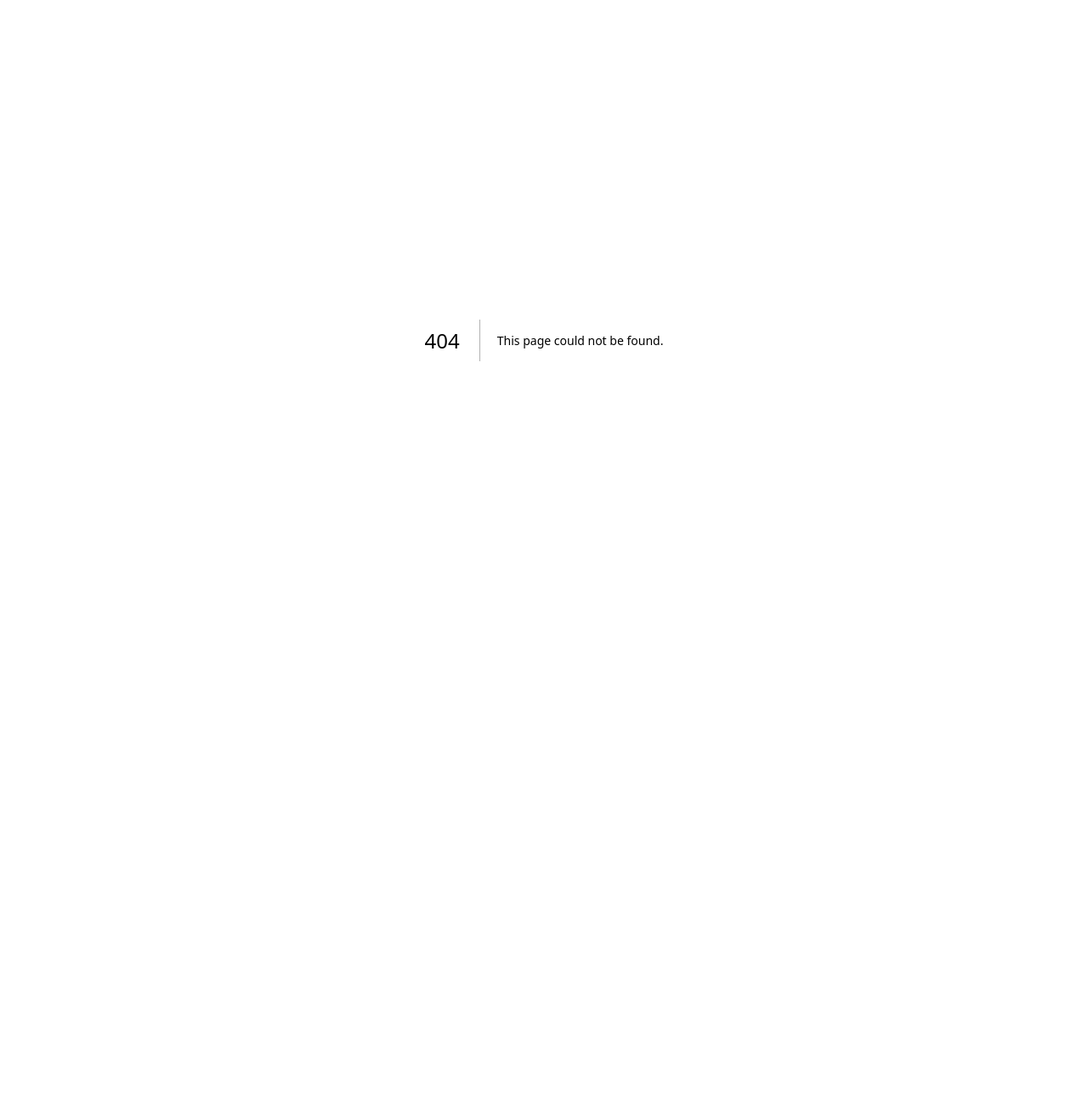
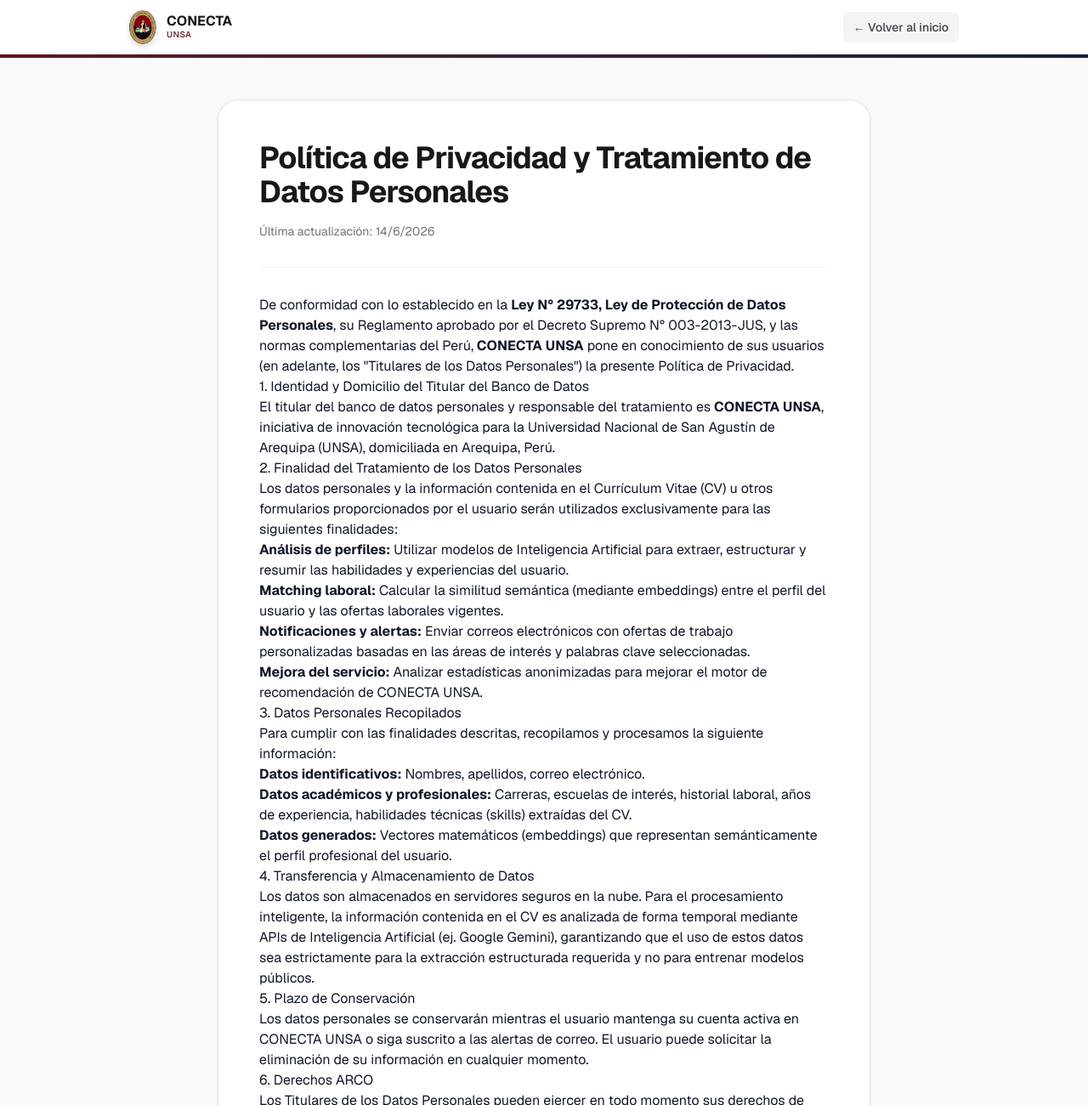
Before and after one commit to Jonathanisbavk/hackathon-unsa-desafio1, a Next.js app: page /politicas-de-privacidad in a window 1280 px wide. Before the commit this address had no page. Shown: the top 1300 px of the page at 85% size. Before the commit the page ends 800 px from the top, so only its background shows below. Built offline with nearby package versions, Linux system fonts and the light colour scheme.

Commit message:
fx: politicas de software peru

```diff
--- /dev/null
+++ b/src/app/politicas-de-privacidad/page.tsx
@@ -0,0 +1,114 @@
+import Link from "next/link";
+import AppHeader from "@/components/app-header";
+import { ConectaLogo } from "@/components/brand/logo";
+
+export const metadata = {
+  title: "Políticas de Privacidad — CONECTA UNSA",
+};
+
+export default function PoliticasPage() {
+  return (
+    <div className="flex min-h-screen flex-col bg-zinc-50 dark:bg-zinc-950">
+      <AppHeader
+        left={
+          <Link href="/" className="flex items-center gap-3">
+            <ConectaLogo size={32} />
+            <div>
+              <p className="font-bold leading-none text-zinc-900 dark:text-white">CONECTA</p>
+              <p className="text-[10px] font-medium uppercase tracking-wider text-unsa-primary">UNSA</p>
+            </div>
+          </Link>
+        }
+        right={
+          <Link
+            href="/"
+            className="rounded-md bg-zinc-100 px-3 py-2 text-sm font-medium text-zinc-700 transition-colors hover:bg-zinc-200 dark:bg-zinc-800 dark:text-zinc-300 dark:hover:bg-zinc-700"
+          >
+            ← Volver al inicio
+          </Link>
+        }
+      />
+
+      <main className="flex-grow p-4 sm:p-8 lg:p-12">
+        <article className="mx-auto max-w-3xl rounded-3xl border border-zinc-200 bg-white p-8 shadow-sm dark:border-zinc-800 dark:bg-zinc-900 sm:p-12">
+          <div className="mb-8 border-b border-zinc-100 pb-8 dark:border-zinc-800">
+            <h1 className="text-3xl font-bold tracking-tight text-zinc-900 dark:text-white sm:text-4xl">
+              Política de Privacidad y Tratamiento de Datos Personales
+            </h1>
+            <p className="mt-4 text-sm text-zinc-500 dark:text-zinc-400">
+              Última actualización: {new Date().toLocaleDateString("es-PE")}
+            </p>
+          </div>
+
+          <div className="prose prose-zinc max-w-none dark:prose-invert prose-headings:font-bold prose-headings:tracking-tight prose-a:text-unsa-primary">
+            <p>
+              De conformidad con lo establecido en la <strong>Ley N° 29733, Ley de Protección de Datos Personales</strong>,
+              su Reglamento aprobado por el Decreto Supremo N° 003-2013-JUS, y las normas complementarias del Perú,
+              <strong> CONECTA UNSA</strong> pone en conocimiento de sus usuarios (en adelante, los "Titulares de los Datos Personales")
+              la presente Política de Privacidad.
+            </p>
+
+            <h2>1. Identidad y Domicilio del Titular del Banco de Datos</h2>
+            <p>
+              El titular del banco de datos personales y responsable del tratamiento es <strong>CONECTA UNSA</strong>,
+              iniciativa de innovación tecnológica para la Universidad Nacional de San Agustín de Arequipa (UNSA),
+              domiciliada en Arequipa, Perú.
+            </p>
+
+            <h2>2. Finalidad del Tratamiento de los Datos Personales</h2>
+            <p>
+              Los datos personales y la información contenida en el Currículum Vitae (CV) u otros formularios proporcionados
+              por el usuario serán utilizados exclusivamente para las siguientes finalidades:
+            </p>
+            <ul>
+              <li><strong>Análisis de perfiles:</strong> Utilizar modelos de Inteligencia Artificial para extraer, estructurar y resumir las habilidades y experiencias del usuario.</li>
+              <li><strong>Matching laboral:</strong> Calcular la similitud semántica (mediante embeddings) entre el perfil del usuario y las ofertas laborales vigentes.</li>
+              <li><strong>Notificaciones y alertas:</strong> Enviar correos electrónicos con ofertas de trabajo personalizadas basadas en las áreas de interés y palabras clave seleccionadas.</li>
+              <li><strong>Mejora del servicio:</strong> Analizar estadísticas anonimizadas para mejorar el motor de recomendación de CONECTA UNSA.</li>
+            </ul>
+
+            <h2>3. Datos Personales Recopilados</h2>
+            <p>Para cumplir con las finalidades descritas, recopilamos y procesamos la siguiente información:</p>
+            <ul>
+              <li><strong>Datos identificativos:</strong> Nombres, apellidos, correo electrónico.</li>
+              <li><strong>Datos académicos y profesionales:</strong> Carreras, escuelas de interés, historial laboral, años de experiencia, habilidades técnicas (skills) extraídas del CV.</li>
+              <li><strong>Datos generados:</strong> Vectores matemáticos (embeddings) que representan semánticamente el perfil profesional del usuario.</li>
+            </ul>
+
+            <h2>4. Transferencia y Almacenamiento de Datos</h2>
+            <p>
+              Los datos son almacenados en servidores seguros en la nube. Para el procesamiento inteligente, la información contenida
+              en el CV es analizada de forma temporal mediante APIs de Inteligencia Artificial (ej. Google Gemini), garantizando
+              que el uso de estos datos sea estrictamente para la extracción estructurada requerida y no para entrenar modelos públicos.
+            </p>
+
+            <h2>5. Plazo de Conservación</h2>
+            <p>
+              Los datos personales se conservarán mientras el usuario mantenga su cuenta activa en CONECTA UNSA o siga suscrito
+              a las alertas de correo. El usuario puede solicitar la eliminación de su información en cualquier momento.
+            </p>
+
+            <h2>6. Derechos ARCO</h2>
+            <p>
+              Los Titulares de los Datos Personales pueden ejercer en todo momento sus derechos de <strong>Acceso, Rectificación, Cancelación y Oposición (Derechos ARCO)</strong>.
+              Para ello, podrán dirigir su solicitud a través de los canales de atención o soporte de la plataforma CONECTA UNSA.
+            </p>
+
+            <h2>7. Seguridad y Confidencialidad</h2>
+            <p>
+              CONECTA UNSA adopta las medidas técnicas, organizativas y legales necesarias para proteger la información personal de
+              pérdidas, mal uso, alteraciones, acceso no autorizado y robo, de acuerdo con los niveles de seguridad exigidos por la Ley.
+            </p>
+
+            <h2>8. Consentimiento</h2>
+            <p>
+              Al hacer clic en la casilla <em>"He leído y acepto la Política de Privacidad"</em>, el usuario brinda su
+              consentimiento previo, libre, expreso, inequívoco e informado para que CONECTA UNSA trate sus datos personales
+              conforme a las finalidades descritas en esta política.
+            </p>
+          </div>
+        </article>
+      </main>
+    </div>
+  );
+}
--- a/src/components/admin-panel.tsx
+++ b/src/components/admin-panel.tsx
@@ -132,8 +132,9 @@
     const subject = encodeURIComponent(`Observaciones sobre su oferta laboral: ${oferta.titulo || "Sin Título"}`);
     const body = encodeURIComponent(`Estimado empleador,\n\nHemos revisado su oferta de trabajo, pero para mantener la transparencia en la bolsa de trabajo de la UNSA, requerimos que la oferta cumpla con ciertos criterios.\n\nObservaciones detectadas:\n- [Escriba aquí sus observaciones. Ej: Falta el rango salarial / Perfil no definido].\n\nPor favor, confírmenos estos datos respondiendo a este correo para proceder con la publicación inmediata.\n\nAtentamente,\nEquipo CONECTA UNSA`);
 
-    // Abrir cliente de correo
-    window.location.href = `mailto:${oferta.contacto_email}?subject=${subject}&body=${body}`;
+    // Abrir Gmail directamente en el navegador
+    const gmailUrl = `https://mail.google.com/mail/?view=cm&fs=1&to=${oferta.contacto_email}&su=${subject}&body=${body}`;
+    window.open(gmailUrl, '_blank');
 
     // Descartamos la oferta en nuestra base de datos (se guarda como descartada)
     handlePublicar(true);
--- a/src/components/cv-uploader.tsx
+++ b/src/components/cv-uploader.tsx
@@ -3,6 +3,7 @@
 import { useEffect, useRef, useState } from "react";
 import { useRouter } from "next/navigation";
 import { toast } from "sonner";
+import Link from "next/link";
 import { ESCUELAS } from "@/lib/constants";
 import {
   esDemo,
@@ -283,7 +284,11 @@
               className="mt-0.5 h-4 w-4 rounded border-zinc-300 text-unsa-primary focus:ring-unsa-primary dark:border-zinc-600 dark:bg-zinc-700"
             />
             <label htmlFor="politicas-cv" className="text-xs text-zinc-600 dark:text-zinc-400">
-              He leído y acepto la Política de Privacidad, otorgando mi consentimiento para el tratamiento de mis datos personales en el marco de la <strong className="font-semibold text-zinc-900 dark:text-zinc-200">Ley N° 29733 (Ley de Protección de Datos Personales del Perú)</strong> y su reglamento.
+              He leído y acepto la{" "}
+              <Link href="/politicas-de-privacidad" target="_blank" className="font-semibold text-unsa-primary hover:underline">
+                Política de Privacidad
+              </Link>
+              , otorgando mi consentimiento para el tratamiento de mis datos personales en el marco de la <strong className="font-semibold text-zinc-900 dark:text-zinc-200">Ley N° 29733 (Ley de Protección de Datos Personales del Perú)</strong> y su reglamento.
             </label>
           </div>
 
--- a/src/components/onboarding-form.tsx
+++ b/src/components/onboarding-form.tsx
@@ -3,6 +3,7 @@
 import { useState } from "react";
 import { useRouter } from "next/navigation";
 import { createClient } from "@/lib/supabase/client";
+import Link from "next/link";
 import {
   ESCUELAS,
   TIPOS_OFERTA,
@@ -244,7 +245,11 @@
             className="mt-0.5 h-4 w-4 rounded border-zinc-300 text-unsa-primary focus:ring-unsa-primary dark:border-zinc-600 dark:bg-zinc-700"
           />
           <label htmlFor="politicas-onboarding" className="text-xs text-zinc-600 dark:text-zinc-400">
-            He leído y acepto la Política de Privacidad, otorgando mi consentimiento para el tratamiento de mis datos personales en el marco de la <strong className="font-semibold text-zinc-900 dark:text-zinc-200">Ley N° 29733 (Ley de Protección de Datos Personales del Perú)</strong> y su reglamento.
+            He leído y acepto la{" "}
+            <Link href="/politicas-de-privacidad" target="_blank" className="font-semibold text-unsa-primary hover:underline">
+              Política de Privacidad
+            </Link>
+            , otorgando mi consentimiento para el tratamiento de mis datos personales en el marco de la <strong className="font-semibold text-zinc-900 dark:text-zinc-200">Ley N° 29733 (Ley de Protección de Datos Personales del Perú)</strong> y su reglamento.
           </label>
         </div>
 
```
